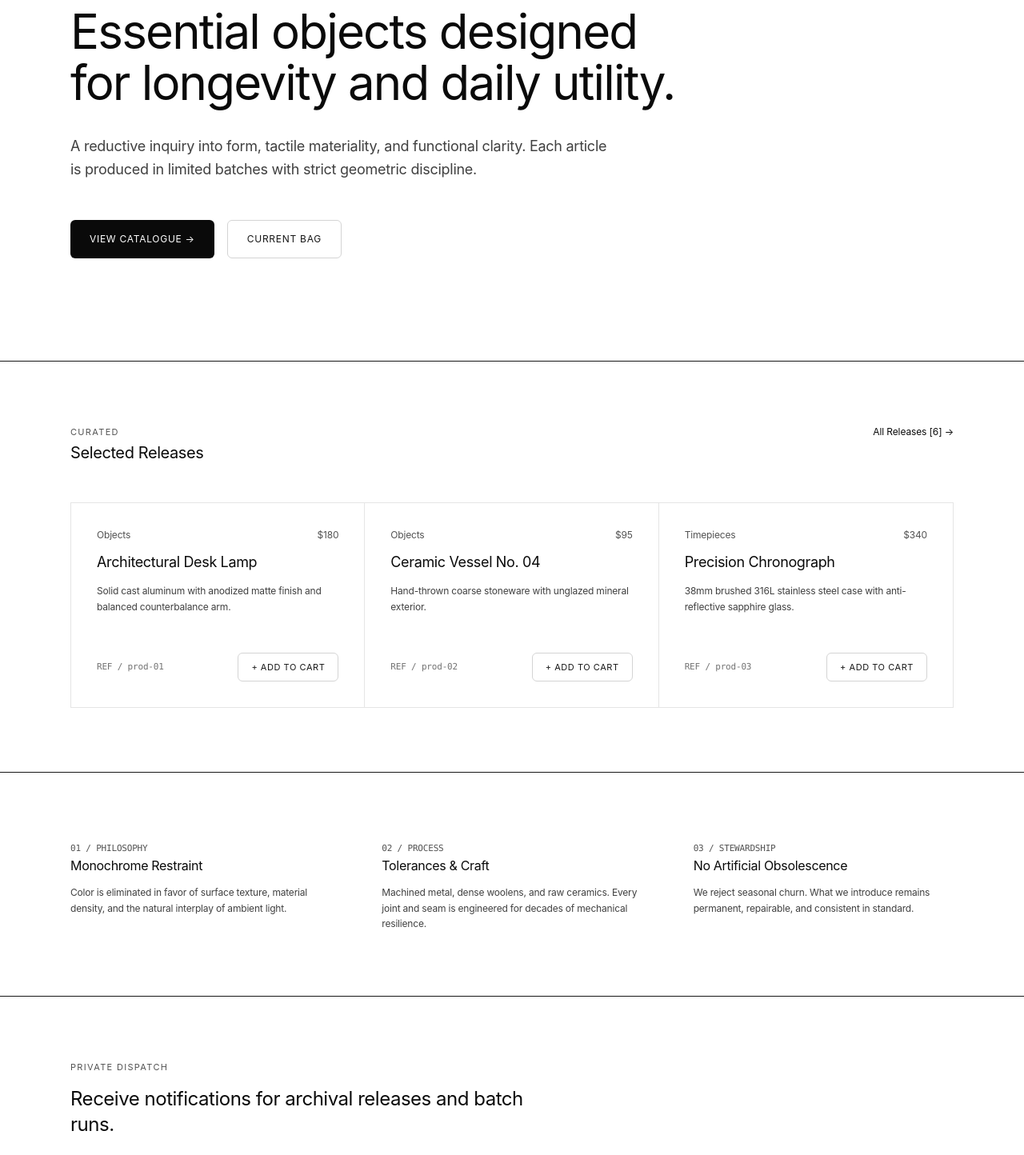
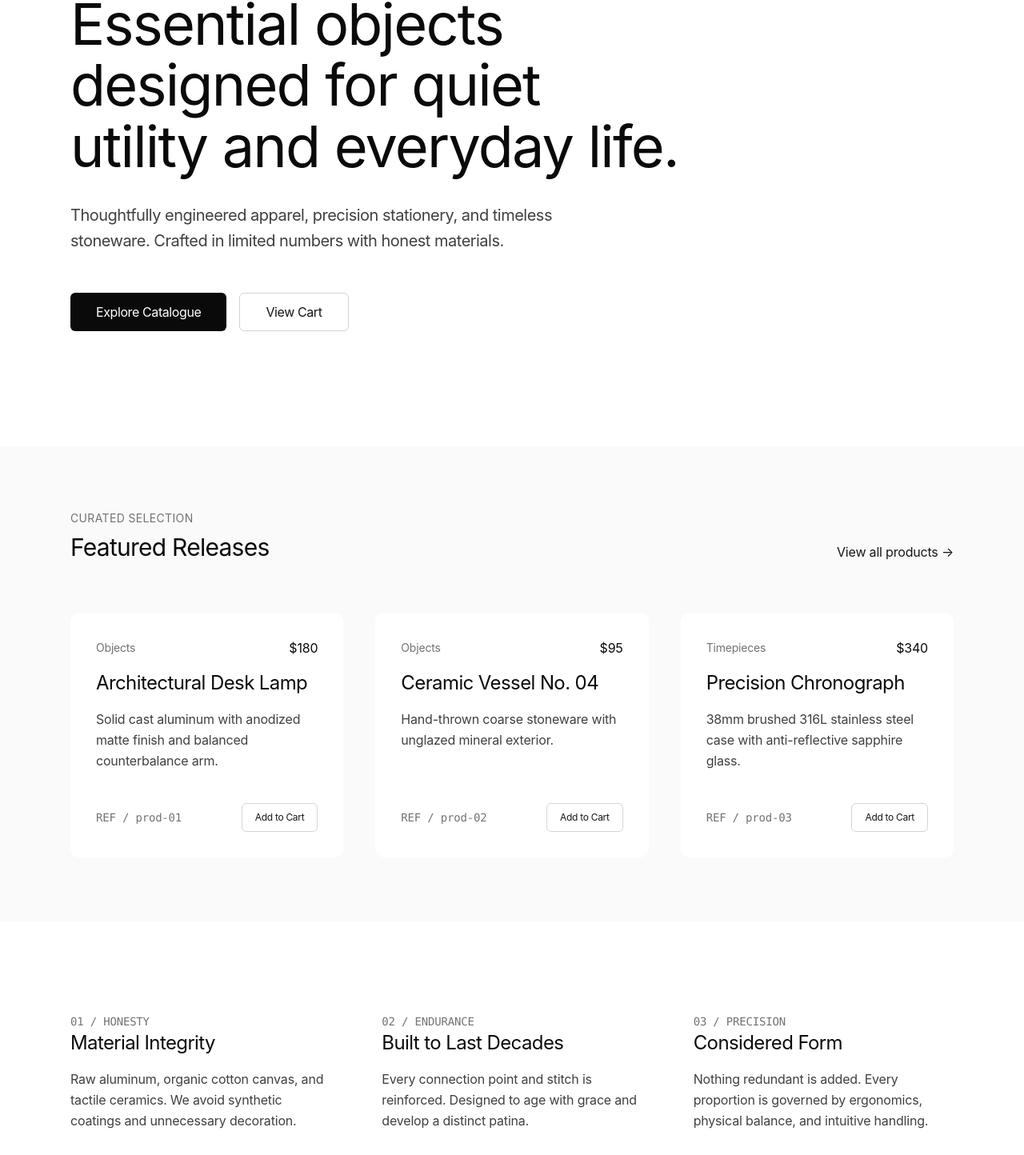
Before and after one commit to KhajeeMohammedZunaid/Umami-Check, a Next.js app: page / in a window 1280 px wide. Shown: the part 256-1700 px from the top of the page at 80% size. Built offline with nearby package versions, Linux system fonts and the light colour scheme; no server answers.

Commit message:
feat(landing): redesign minimal landing page with Umami hero and dispatch tracking

```diff
--- a/app/page.tsx
+++ b/app/page.tsx
@@ -19,7 +19,7 @@ export default function LandingPage() {
     if (!email.trim()) return;
 
     trackUmamiEvent("Newsletter Signup", {
-      location: "landing_dispatch",
+      location: "landing_footer",
       domain: email.split("@")[1] || "unknown",
     });
 
@@ -30,20 +30,20 @@ export default function LandingPage() {
   return (
     <div className="flex flex-col flex-1">
       {/* Hero Section */}
-      <section className="border-b border-neutral-250 dark:border-neutral-800">
-        <div className="max-w-6xl mx-auto px-6 py-24 sm:py-32">
+      <section className="py-24 sm:py-36">
+        <div className="max-w-6xl mx-auto px-6">
           <div className="max-w-3xl space-y-8">
-            <div className="inline-block text-[11px] tracking-[0.12em] uppercase text-neutral-600 dark:text-neutral-400">
-              Series 04 &mdash; Autumn / Winter 2026
-            </div>
+            <span className="text-sm font-normal tracking-wide text-neutral-500 uppercase">
+              Autumn / Winter 2026 Collection
+            </span>
 
-            <h1 className="text-4xl sm:text-5xl md:text-6xl font-normal tracking-[-0.03em] leading-[1.08] text-neutral-950 dark:text-neutral-50">
-              Essential objects designed for longevity and daily utility.
+            <h1 className="text-5xl sm:text-6xl md:text-7xl font-normal tracking-tight text-neutral-950 dark:text-neutral-50 leading-[1.06]">
+              Essential objects designed for quiet utility and everyday life.
             </h1>
 
-            <p className="text-base sm:text-lg font-normal tracking-[-0.015em] text-neutral-700 dark:text-neutral-300 leading-relaxed max-w-2xl">
-              A reductive inquiry into form, tactile materiality, and functional clarity.
-              Each article is produced in limited batches with strict geometric discipline.
+            <p className="text-xl font-normal tracking-tight text-neutral-700 dark:text-neutral-300 leading-relaxed max-w-2xl">
+              Thoughtfully engineered apparel, precision stationery, and timeless stoneware.
+              Crafted in limited numbers with honest materials.
             </p>
 
             <div className="pt-4 flex flex-wrap items-center gap-4">
@@ -51,9 +51,8 @@ export default function LandingPage() {
                 <Button
                   size="lg"
                   data-umami-event="Landing: Explore Catalogue"
-                  className="px-6 text-xs uppercase tracking-[0.06em]"
                 >
-                  View Catalogue &rarr;
+                  Explore Catalogue
                 </Button>
               </Link>
 
@@ -62,9 +61,8 @@ export default function LandingPage() {
                   variant="outline"
                   size="lg"
                   data-umami-event="Landing: View Cart"
-                  className="px-6 text-xs uppercase tracking-[0.06em]"
                 >
-                  Current Bag
+                  View Cart
                 </Button>
               </Link>
             </div>
@@ -72,48 +70,52 @@ export default function LandingPage() {
         </div>
       </section>
 
-      {/* Featured Selection */}
-      <section className="border-b border-neutral-250 dark:border-neutral-800">
-        <div className="max-w-6xl mx-auto px-6 py-20">
-          <div className="flex items-baseline justify-between mb-12">
+      {/* Featured Products */}
+      <section className="py-20 bg-neutral-50 dark:bg-neutral-950">
+        <div className="max-w-6xl mx-auto px-6">
+          <div className="flex items-end justify-between mb-16">
             <div>
-              <span className="text-[11px] tracking-[0.12em] uppercase text-neutral-600 dark:text-neutral-400 block mb-1">
-                Curated
+              <span className="text-sm font-normal tracking-wide text-neutral-500 uppercase block mb-2">
+                Curated Selection
               </span>
-              <h2 className="text-xl font-normal tracking-[-0.02em] text-neutral-950 dark:text-neutral-50">
-                Selected Releases
+              <h2 className="text-3xl font-normal tracking-tight text-neutral-950 dark:text-neutral-50">
+                Featured Releases
               </h2>
             </div>
             <Link
               href="/products"
-              className="text-xs text-neutral-950 dark:text-neutral-50 hover:underline tracking-[-0.01em]"
-              data-umami-event="Landing: All Products Link"
+              className="text-base text-neutral-900 dark:text-neutral-100 hover:opacity-70 transition-opacity"
+              data-umami-event="Landing: View All Link"
             >
-              All Releases [6] &rarr;
+              View all products &rarr;
             </Link>
           </div>
 
-          <div className="grid grid-cols-1 md:grid-cols-3 divide-y md:divide-y-0 md:divide-x divide-neutral-200 dark:divide-neutral-800 border border-neutral-200 dark:border-neutral-800">
+          <div className="grid grid-cols-1 md:grid-cols-3 gap-10">
             {featured.map((product) => (
               <div
                 key={product.id}
-                className="p-8 flex flex-col justify-between space-y-8 bg-transparent"
+                className="flex flex-col justify-between space-y-6 bg-white dark:bg-neutral-900 p-8 rounded-xl"
               >
-                <div className="space-y-3">
-                  <div className="flex items-center justify-between text-xs text-neutral-600 dark:text-neutral-400 font-normal">
+                <div className="space-y-4">
+                  <div className="flex items-center justify-between text-sm text-neutral-500">
                     <span>{product.category}</span>
-                    <span>${product.price}</span>
+                    <span className="text-neutral-950 dark:text-neutral-50 font-normal text-base">
+                      ${product.price}
+                    </span>
                   </div>
-                  <h3 className="text-lg font-normal tracking-[-0.02em] text-neutral-950 dark:text-neutral-50">
+
+                  <h3 className="text-2xl font-normal tracking-tight text-neutral-950 dark:text-neutral-50">
                     {product.name}
                   </h3>
-                  <p className="text-xs text-neutral-700 dark:text-neutral-300 leading-relaxed font-normal">
+
+                  <p className="text-base text-neutral-700 dark:text-neutral-300 leading-relaxed font-normal">
                     {product.description}
                   </p>
                 </div>
 
                 <div className="pt-4 flex items-center justify-between">
-                  <span className="text-[11px] text-neutral-500 font-mono">
+                  <span className="text-sm text-neutral-500 font-mono">
                     REF / {product.id}
                   </span>
                   <Button
@@ -123,9 +125,8 @@ export default function LandingPage() {
                     data-umami-event="Landing: Quick Add"
                     data-umami-event-product={product.name}
                     data-umami-event-price={product.price}
-                    className="text-[11px] uppercase tracking-[0.05em]"
                   >
-                    + Add to Cart
+                    Add to Cart
                   </Button>
                 </div>
               </div>
@@ -134,80 +135,74 @@ export default function LandingPage() {
         </div>
       </section>
 
-      {/* Design Principles */}
-      <section className="border-b border-neutral-250 dark:border-neutral-800">
-        <div className="max-w-6xl mx-auto px-6 py-20">
-          <div className="grid grid-cols-1 md:grid-cols-3 gap-12 sm:gap-16">
-            <div className="space-y-3">
-              <span className="text-[11px] font-mono text-neutral-600 dark:text-neutral-400">
-                01 / PHILOSOPHY
-              </span>
-              <h3 className="text-base font-normal tracking-[-0.02em] text-neutral-950 dark:text-neutral-50">
-                Monochrome Restraint
+      {/* Editorial Pillars */}
+      <section className="py-28">
+        <div className="max-w-6xl mx-auto px-6">
+          <div className="grid grid-cols-1 md:grid-cols-3 gap-16">
+            <div className="space-y-4">
+              <span className="text-sm font-mono text-neutral-500">01 / HONESTY</span>
+              <h3 className="text-2xl font-normal tracking-tight text-neutral-950 dark:text-neutral-50">
+                Material Integrity
               </h3>
-              <p className="text-xs text-neutral-700 dark:text-neutral-300 leading-relaxed">
-                Color is eliminated in favor of surface texture, material density, and the natural interplay of ambient light.
+              <p className="text-base text-neutral-700 dark:text-neutral-300 leading-relaxed">
+                Raw aluminum, organic cotton canvas, and tactile ceramics. We avoid synthetic coatings and unnecessary decoration.
               </p>
             </div>
 
-            <div className="space-y-3">
-              <span className="text-[11px] font-mono text-neutral-600 dark:text-neutral-400">
-                02 / PROCESS
-              </span>
-              <h3 className="text-base font-normal tracking-[-0.02em] text-neutral-950 dark:text-neutral-50">
-                Tolerances &amp; Craft
+            <div className="space-y-4">
+              <span className="text-sm font-mono text-neutral-500">02 / ENDURANCE</span>
+              <h3 className="text-2xl font-normal tracking-tight text-neutral-950 dark:text-neutral-50">
+                Built to Last Decades
               </h3>
-              <p className="text-xs text-neutral-700 dark:text-neutral-300 leading-relaxed">
-                Machined metal, dense woolens, and raw ceramics. Every joint and seam is engineered for decades of mechanical resilience.
+              <p className="text-base text-neutral-700 dark:text-neutral-300 leading-relaxed">
+                Every connection point and stitch is reinforced. Designed to age with grace and develop a distinct patina.
               </p>
             </div>
 
-            <div className="space-y-3">
-              <span className="text-[11px] font-mono text-neutral-600 dark:text-neutral-400">
-                03 / STEWARDSHIP
-              </span>
-              <h3 className="text-base font-normal tracking-[-0.02em] text-neutral-950 dark:text-neutral-50">
-                No Artificial Obsolescence
+            <div className="space-y-4">
+              <span className="text-sm font-mono text-neutral-500">03 / PRECISION</span>
+              <h3 className="text-2xl font-normal tracking-tight text-neutral-950 dark:text-neutral-50">
+                Considered Form
               </h3>
-              <p className="text-xs text-neutral-700 dark:text-neutral-300 leading-relaxed">
-                We reject seasonal churn. What we introduce remains permanent, repairable, and consistent in standard.
+              <p className="text-base text-neutral-700 dark:text-neutral-300 leading-relaxed">
+                Nothing redundant is added. Every proportion is governed by ergonomics, physical balance, and intuitive handling.
               </p>
             </div>
           </div>
         </div>
       </section>
 
-      {/* Dispatch Signup */}
-      <section>
-        <div className="max-w-6xl mx-auto px-6 py-20">
-          <div className="max-w-xl space-y-4">
-            <span className="text-[11px] tracking-[0.12em] uppercase text-neutral-600 dark:text-neutral-400 block">
+      {/* Dispatch Subscription */}
+      <section className="py-24 bg-neutral-50 dark:bg-neutral-950">
+        <div className="max-w-6xl mx-auto px-6">
+          <div className="max-w-xl space-y-6">
+            <span className="text-sm font-normal tracking-wide text-neutral-500 uppercase block">
               Private Dispatch
             </span>
-            <h2 className="text-2xl font-normal tracking-[-0.02em] text-neutral-950 dark:text-neutral-50">
-              Receive notifications for archival releases and batch runs.
+            <h2 className="text-3xl font-normal tracking-tight text-neutral-950 dark:text-neutral-50">
+              Receive updates on small releases and private archive sales.
             </h2>
 
             {subscribed ? (
-              <div className="p-4 border border-neutral-300 dark:border-neutral-700 text-xs text-neutral-900 dark:text-neutral-100">
-                Thank you. Your address has been recorded in the dispatch registry.
+              <div className="p-5 rounded-lg bg-white dark:bg-neutral-900 text-base text-neutral-900 dark:text-neutral-100">
+                Thank you. Your email has been added to our dispatch register.
               </div>
             ) : (
-              <form onSubmit={handleSubscribe} className="flex gap-2 pt-2">
+              <form onSubmit={handleSubscribe} className="flex gap-3 pt-2">
                 <input
                   type="email"
                   required
                   value={email}
                   onChange={(e) => setEmail(e.target.value)}
-                  placeholder="Enter your email address"
-                  className="flex-1 px-4 py-2 text-xs font-normal bg-transparent border border-neutral-300 dark:border-neutral-700 text-neutral-900 dark:text-neutral-100 focus:outline-none focus:border-neutral-900 dark:focus:border-white transition-colors"
+                  placeholder="name@email.com"
+                  className="flex-1 px-5 py-3 text-base font-normal bg-white dark:bg-neutral-900 rounded-md text-neutral-950 dark:text-neutral-50 focus:outline-none focus:ring-1 focus:ring-neutral-950 dark:focus:ring-white transition-all"
                 />
                 <Button
                   type="submit"
+                  size="default"
                   data-umami-event="Landing: Subscribe Submit"
-                  className="px-5 text-xs uppercase tracking-[0.06em]"
                 >
-                  Join
+                  Subscribe
                 </Button>
               </form>
             )}
```
